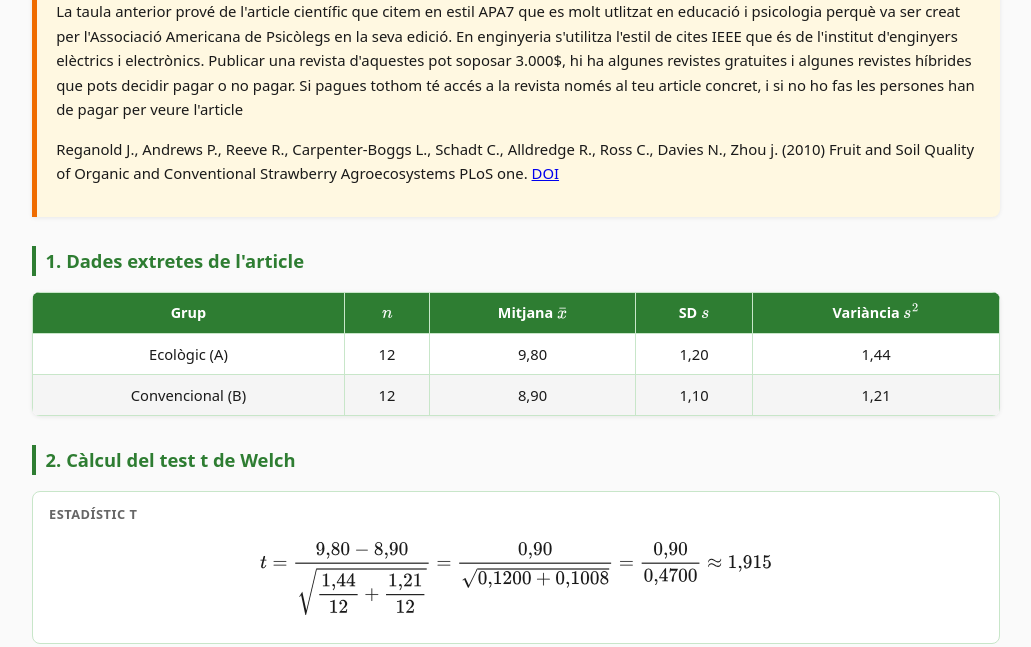
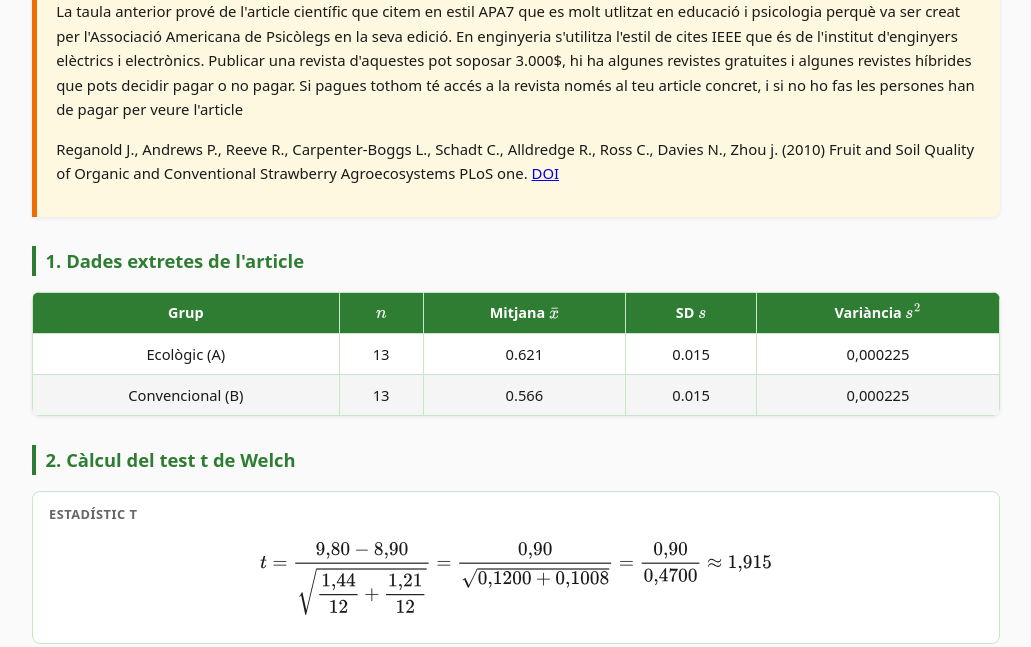
Before and after one commit to schico-tech/schico-tech.github.io, a plain HTML site: page t/index.html in a window 1280 px wide. Shown: the part 190-837 px from the top of the page, without its empty margins (124-1155 px from the left). Drawn offline with nearby package versions, Linux system fonts and the light colour scheme.

Commit message:
Update index.html

```diff
--- a/t/index.html
+++ b/t/index.html
@@ -193,17 +193,17 @@ Strawberry Agroecosystems PLoS one. <a href=https://doi.org/10.1371/journal.pone
     <tbody>
       <tr>
         <td>Ecològic (A)</td>
-        <td>12</td>
-        <td>9,80</td>
-        <td>1,20</td>
-        <td>1,44</td>
+        <td>13</td>
+        <td>0.621</td>
+        <td>0.015</td>
+        <td>0,000225</td>
       </tr>
       <tr>
         <td>Convencional (B)</td>
-        <td>12</td>
-        <td>8,90</td>
-        <td>1,10</td>
-        <td>1,21</td>
+        <td>13</td>
+        <td>0.566</td>
+        <td>0.015</td>
+        <td>0,000225</td>
       </tr>
     </tbody>
   </table>
```
